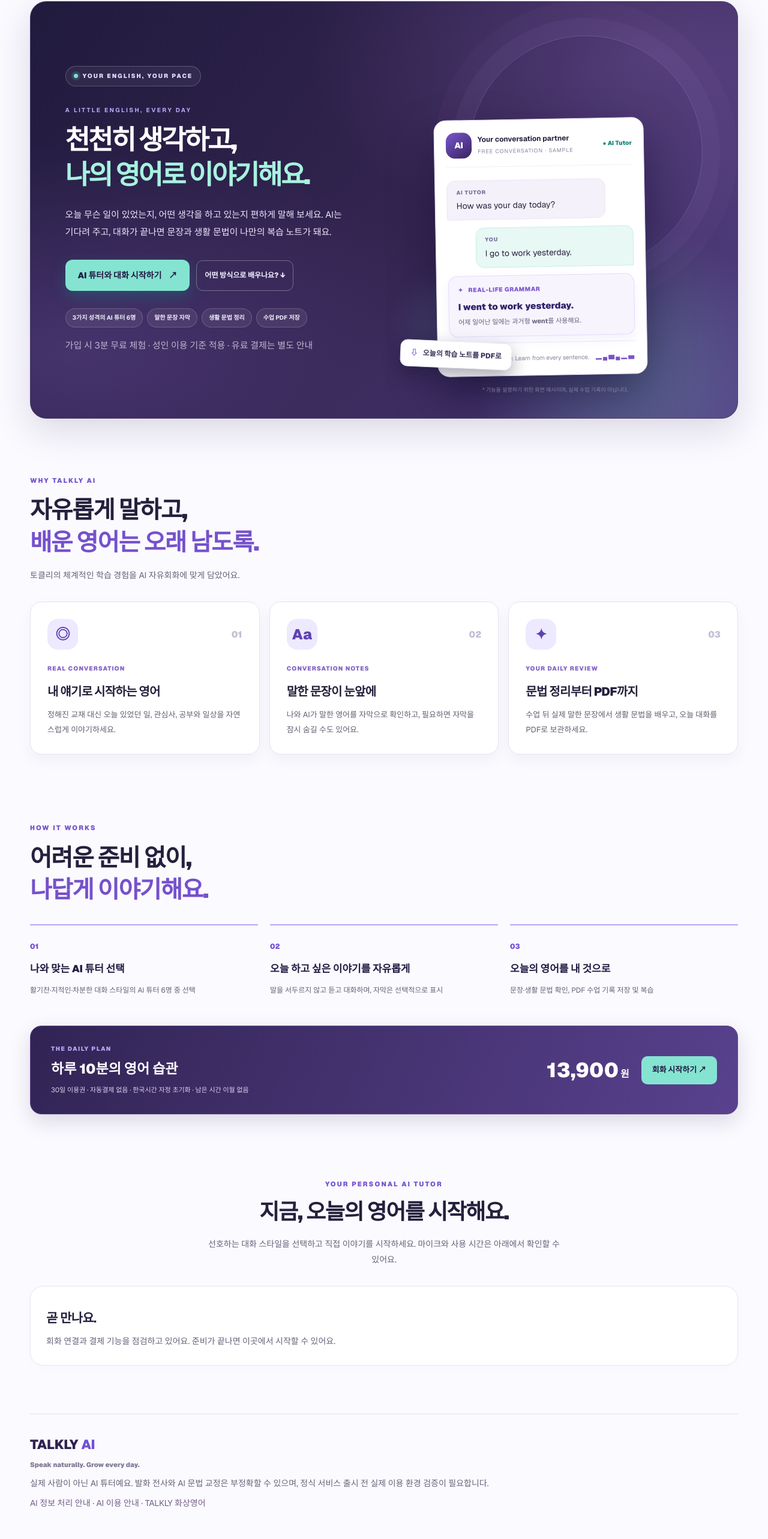
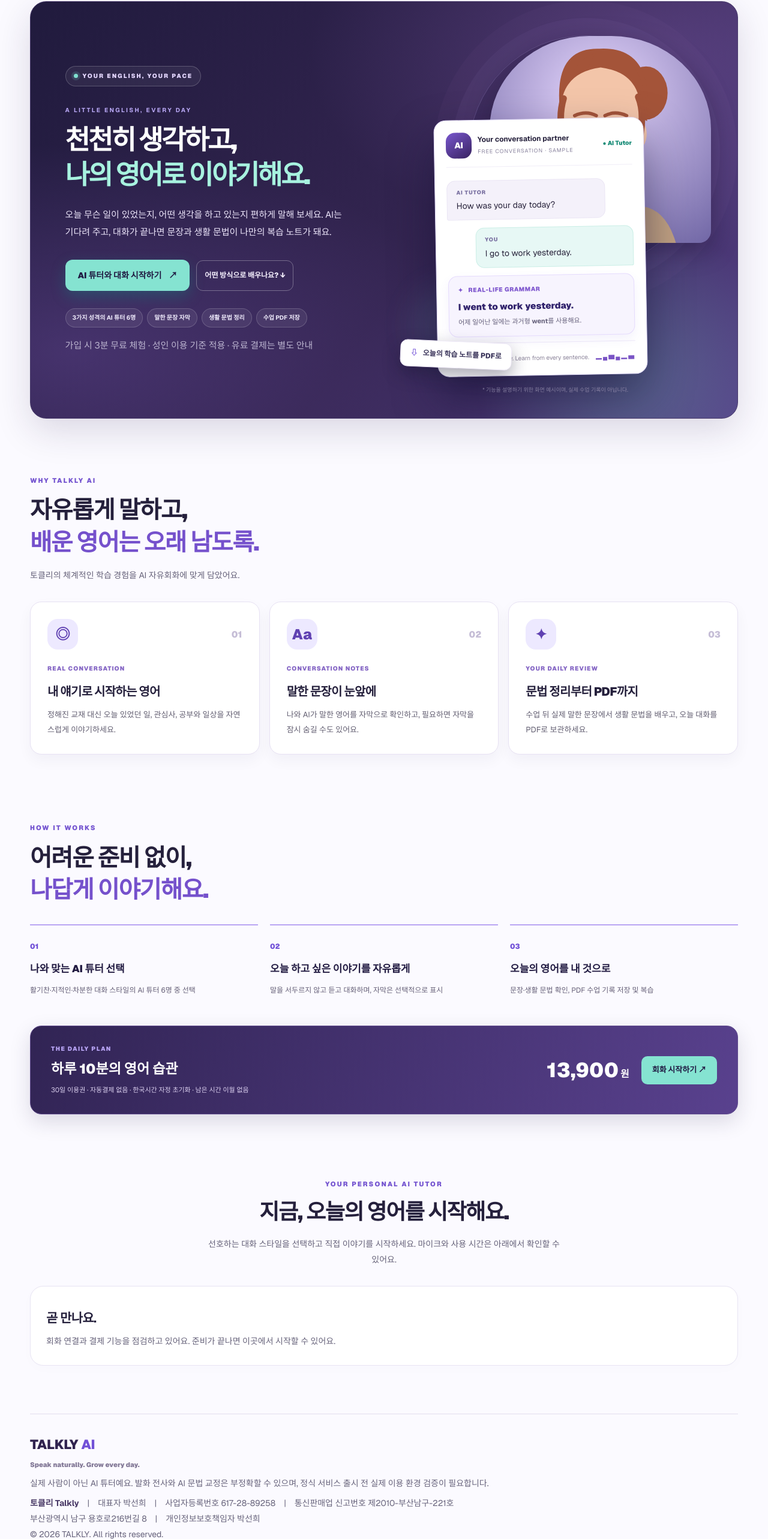
Before and after one commit to buyallkorea/talkly-platform, a Next.js app: page /talkly-ai in a window 1280 px wide. Shown: the part 115-2681 px from the top of the page at 60% size. Built offline with nearby package versions, Linux system fonts and the light colour scheme.

Commit message:
feat(ai): use same tutor face for landing hero and add verified TALKLY business footer

```diff
--- a/app/talkly-ai/page.tsx
+++ b/app/talkly-ai/page.tsx
@@ -1,5 +1,6 @@
 import Link from "next/link";
 import AiStudio from "./AiStudio";
+import TutorPortrait from "./TutorPortrait";
 
 export const metadata = {
   title: "TALKLY AI | 나의 생각이 영어가 되는 시간",
@@ -72,6 +73,7 @@ export default function TalklyAiPage() {
         <div className="tai-hero-visual" aria-label="AI 영어회화의 대화 및 문법 복습 화면 구성 예시">
           <div className="tai-visual-halo tai-visual-halo-one" aria-hidden="true" />
           <div className="tai-visual-halo tai-visual-halo-two" aria-hidden="true" />
+          <div className="tai-hero-real-portrait" role="img" aria-label="Emma AI 튜터의 고정 얼굴 아바타 그림"><TutorPortrait tutorId="lively-female" scene="cafe" /></div>
           <div className="tai-mock-window">
             <div className="tai-mock-heading">
               <span className="tai-mock-avatar" aria-hidden="true">AI</span>
@@ -148,6 +150,11 @@ export default function TalklyAiPage() {
       <footer className="tai-footer tai-landing-footer">
         <div className="tai-footer-brand">TALKLY <span>AI</span><p>Speak naturally. Grow every day.</p></div>
         <p>실제 사람이 아닌 AI 튜터예요. 발화 전사와 AI 문법 교정은 부정확할 수 있으며, 정식 서비스 출시 전 실제 이용 환경 검증이 필요합니다.</p>
+        <p className="tai-business-details">
+          <strong>토클리 Talkly</strong>　|　대표자 박선희　|　사업자등록번호 617-28-89258　|　통신판매업 신고번호 제2010-부산남구-221호
+          <br />부산광역시 남구 용호로216번길 8　|　개인정보보호책임자 박선희
+          <br />© 2026 TALKLY. All rights reserved.
+        </p>
         <p><Link href="/talkly-ai/privacy">AI 정보 처리 안내</Link> · <Link href="/talkly-ai/terms">AI 이용 안내</Link> · <Link href="/">TALKLY 화상영어</Link></p>
       </footer>
     </main>
```
